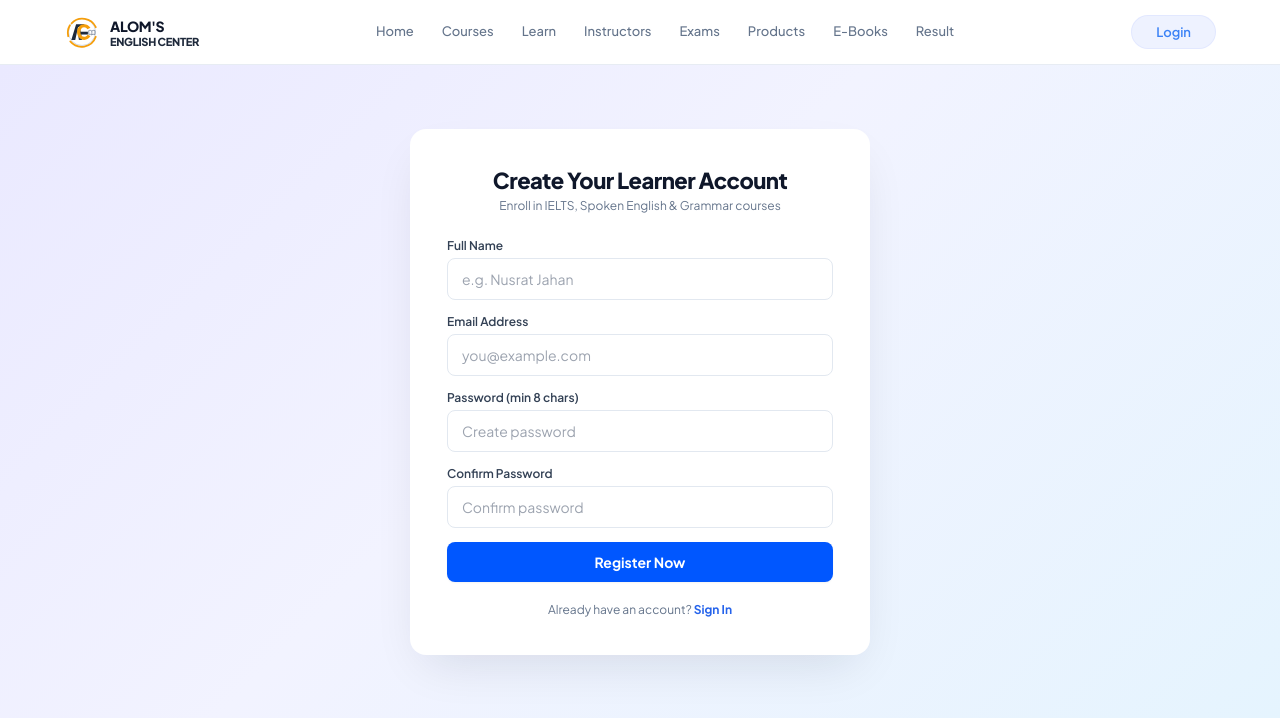
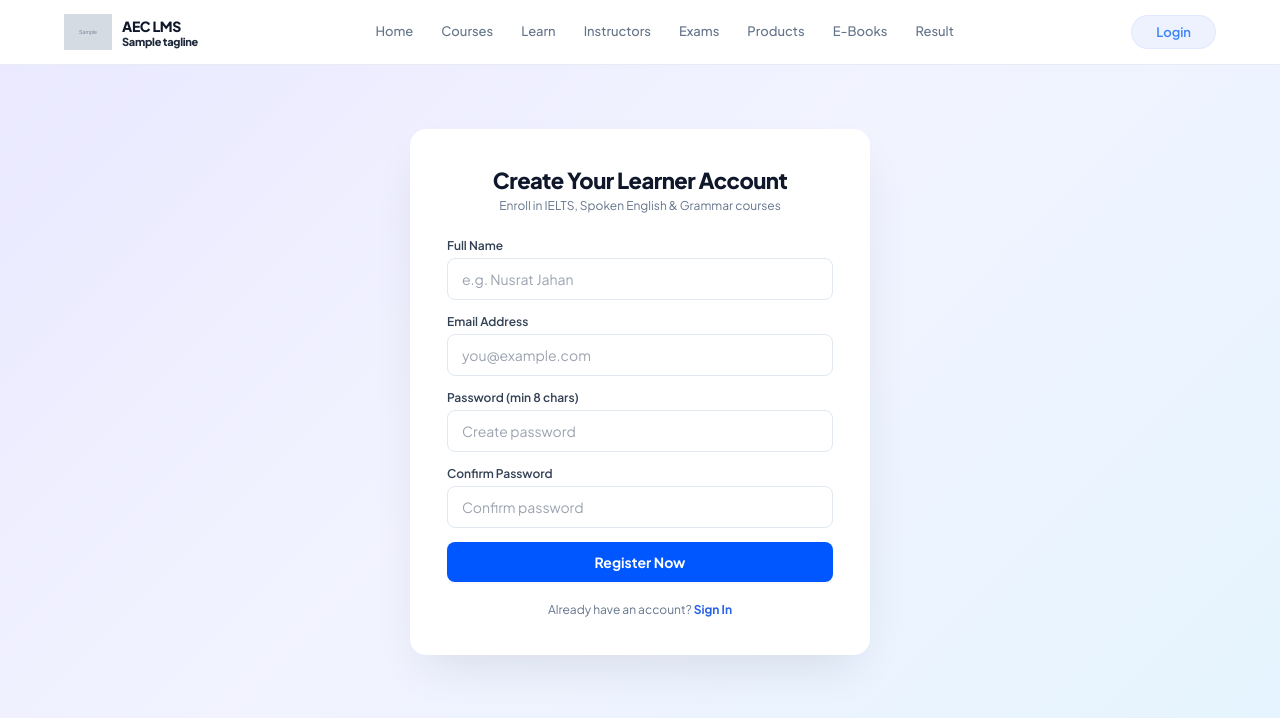
Before and after one commit to aec-lms/alom-s-english-center-lms-laravel, a Laravel app: template laravel/resources/views/auth/register.blade.php in a window 1280 px wide. Shown: the top 718 px of the page. Run offline with Laravel 12, Linux system fonts and the light colour scheme; the template is opened without the code that fills it: most values are stand-ins (such as "Sample title", 1, 10 or a date in 2020); grey boxes marked "Sample" are stand-in pictures; some libraries are stand-ins or nearby versions.

Commit message:
Port site identity branding feature onto current mainline

```diff
--- a/laravel/resources/views/public/partials/navbar.blade.php
+++ b/laravel/resources/views/public/partials/navbar.blade.php
@@ -17,6 +17,7 @@
 <header class="w-full bg-white border-b border-slate-200/80 sticky top-0 z-40 shadow-2xs">
     <div class="max-w-[1200px] mx-auto px-4 sm:px-6 h-16 flex items-center justify-between gap-6">
         <a href="{{ route('home') }}" class="flex items-center gap-2.5 whitespace-nowrap shrink-0">
+            @if (empty($siteIdentity['logo_url']))
             <svg viewBox="0 0 64 64" fill="none" xmlns="http://www.w3.org/2000/svg" class="w-9 h-9 shrink-0" aria-hidden="true">
                 <circle cx="32" cy="32" r="24" stroke="#CBD5E1" stroke-width="1.6" />
                 <path d="M13.5 16.5A26.5 26.5 0 0 1 56.5 23.5" stroke="#F59E0B" stroke-width="3.2" stroke-linecap="round" />
@@ -28,10 +29,13 @@
                 <path d="M47 24.5C44.8 20.5 40.6 18 35.8 18C28.7 18 23.2 24.1 23.2 32C23.2 39.9 28.7 46 35.8 46C40.7 46 45 43.3 47.1 39.2L41.8 36.8C40.5 39.2 38.3 40.5 35.8 40.5C31.9 40.5 29.1 36.9 29.1 32C29.1 27.1 31.9 23.5 35.8 23.5C38.3 23.5 40.4 24.8 41.7 27.1L47 24.5Z" fill="#F59E0B" />
                 <path d="M44 29.5C46 28.8 48.2 29 49.5 30.2C50.8 29 53 28.8 55 29.5V36.5C53 35.8 50.8 36 49.5 37.2C48.2 36 46 35.8 44 36.5V29.5Z" fill="#FFFFFF" stroke="#64748B" stroke-width="1.3" stroke-linejoin="round" />
                 <path d="M49.5 30.2V37.2" stroke="#64748B" stroke-width="1.2" />
-            </svg>
+                    </svg>
+                    @else
+                <img src="{{ $siteIdentity['logo_url'] }}" alt="{{ config('app.name') }} logo" class="h-9 max-w-36 shrink-0 object-contain">
+            @endif
             <span class="leading-[1.06]">
-                <span class="block text-[13px] sm:text-sm font-black tracking-tight text-slate-900">ALOM'S</span>
-                <span class="block text-[10px] sm:text-[11px] font-extrabold tracking-tight text-slate-800">ENGLISH CENTER</span>
+                <span class="block text-[13px] sm:text-sm font-black tracking-tight text-slate-900">{{ config('app.name') }}</span>
+                <span class="block text-[10px] sm:text-[11px] font-extrabold tracking-tight text-slate-800">{{ $siteIdentity['tagline'] ?? '' }}</span>
             </span>
         </a>
 
```
